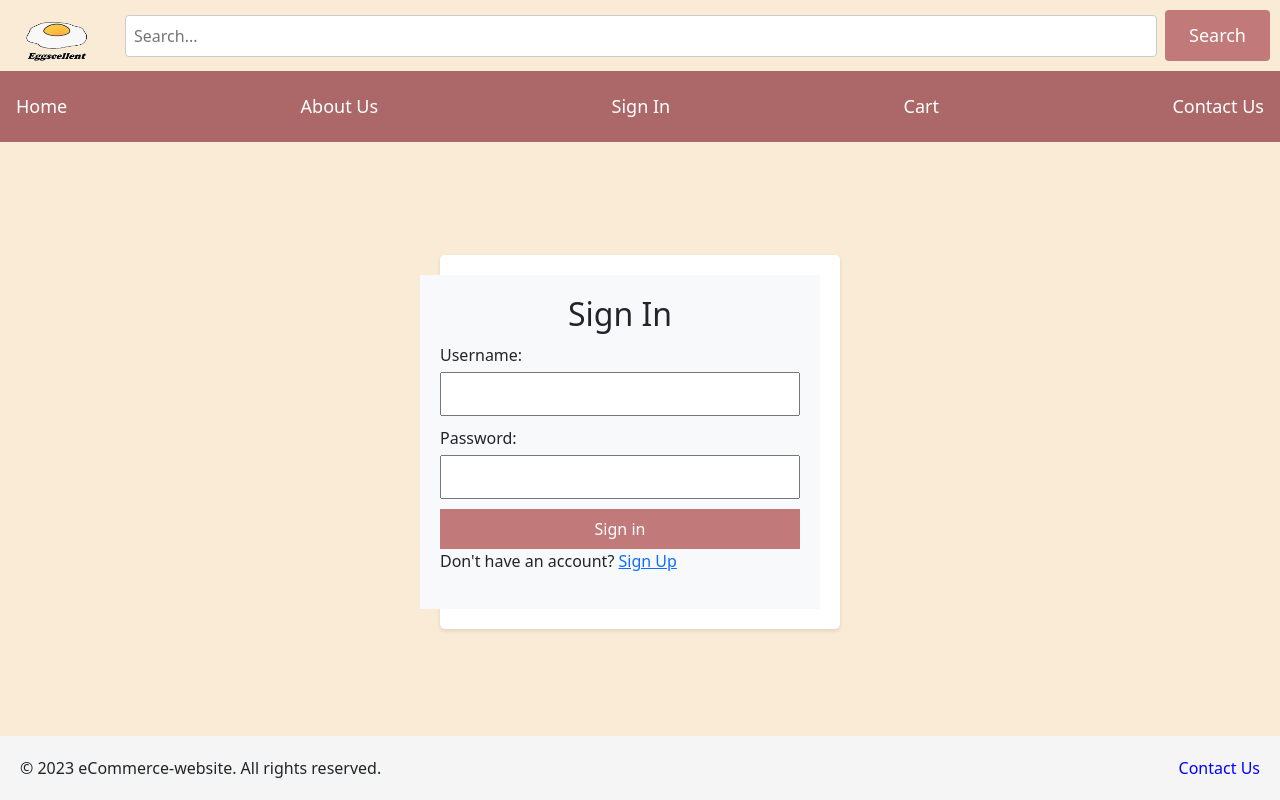
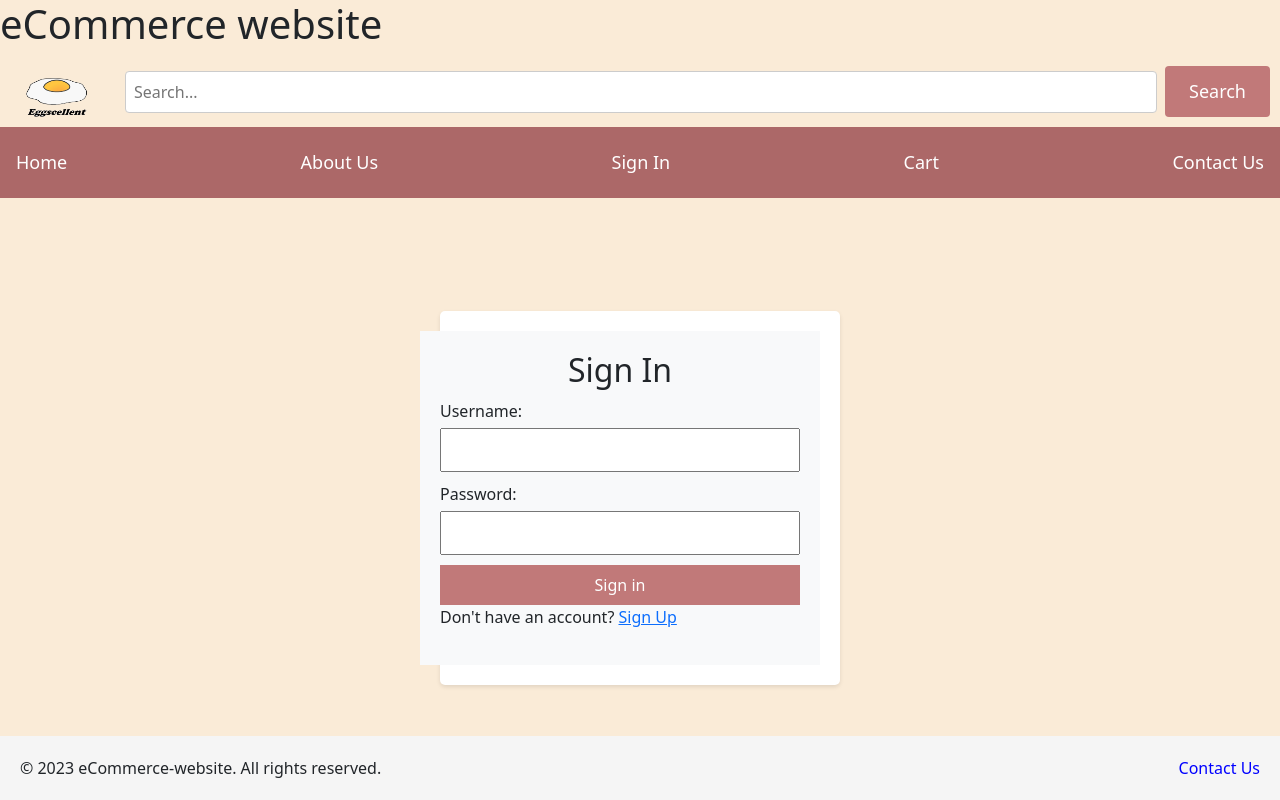
Before and after one commit to aghared/Ecommerce-website, a React (Create React App) app in the folder ecommerce-website/: page / in a window 1280 px wide. Built offline with nearby package versions, Linux system fonts and the light colour scheme.

Commit message:
add js for tittle

```diff
--- a/ecommerce-website/src/componet/navbar.js
+++ b/ecommerce-website/src/componet/navbar.js
@@ -18,6 +18,9 @@ const Navbar = () => {
 
     return (
       <div>
+         <div className="header">
+            <h1 className="header-title">eCommerce website</h1>
+          </div>
         <div className="ecumenic mt-3 company-name">
           <img id="logo" src={"../assets/Products/eggscellent_logo_.png"} alt={""}></img>
         </div>
```
